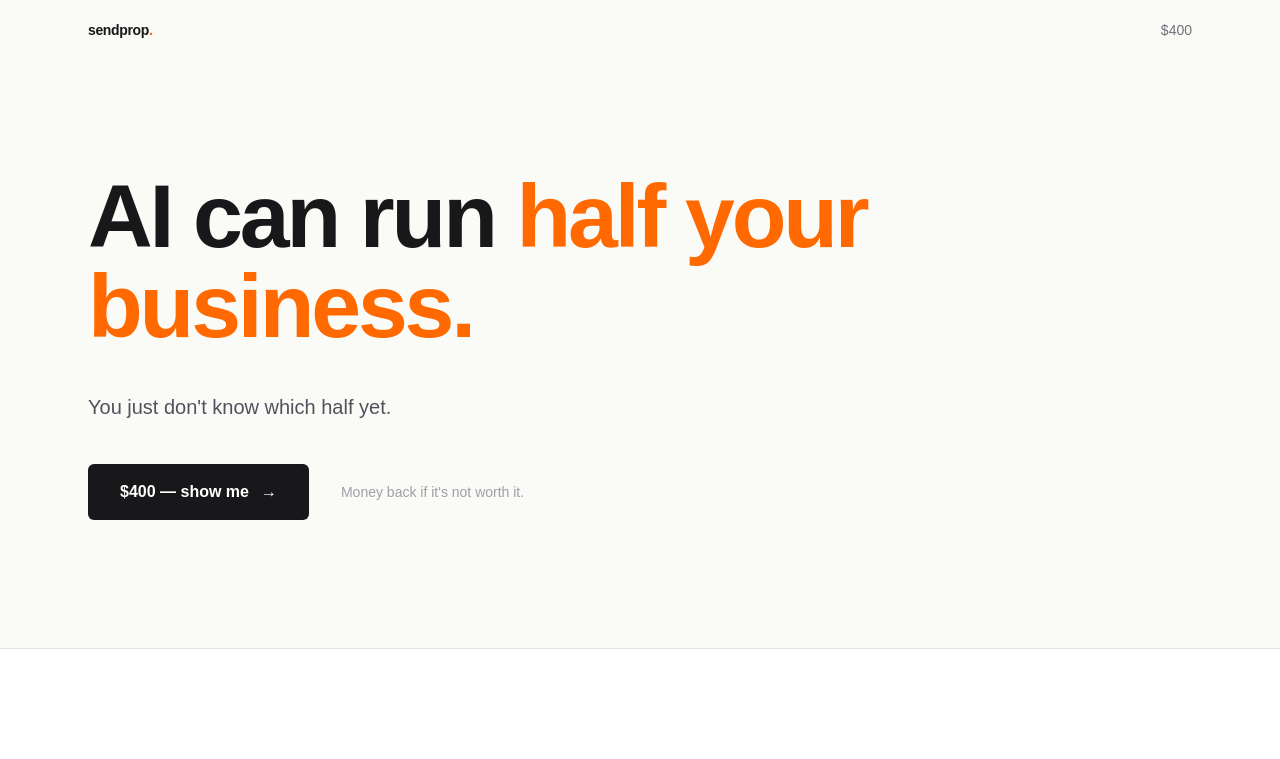
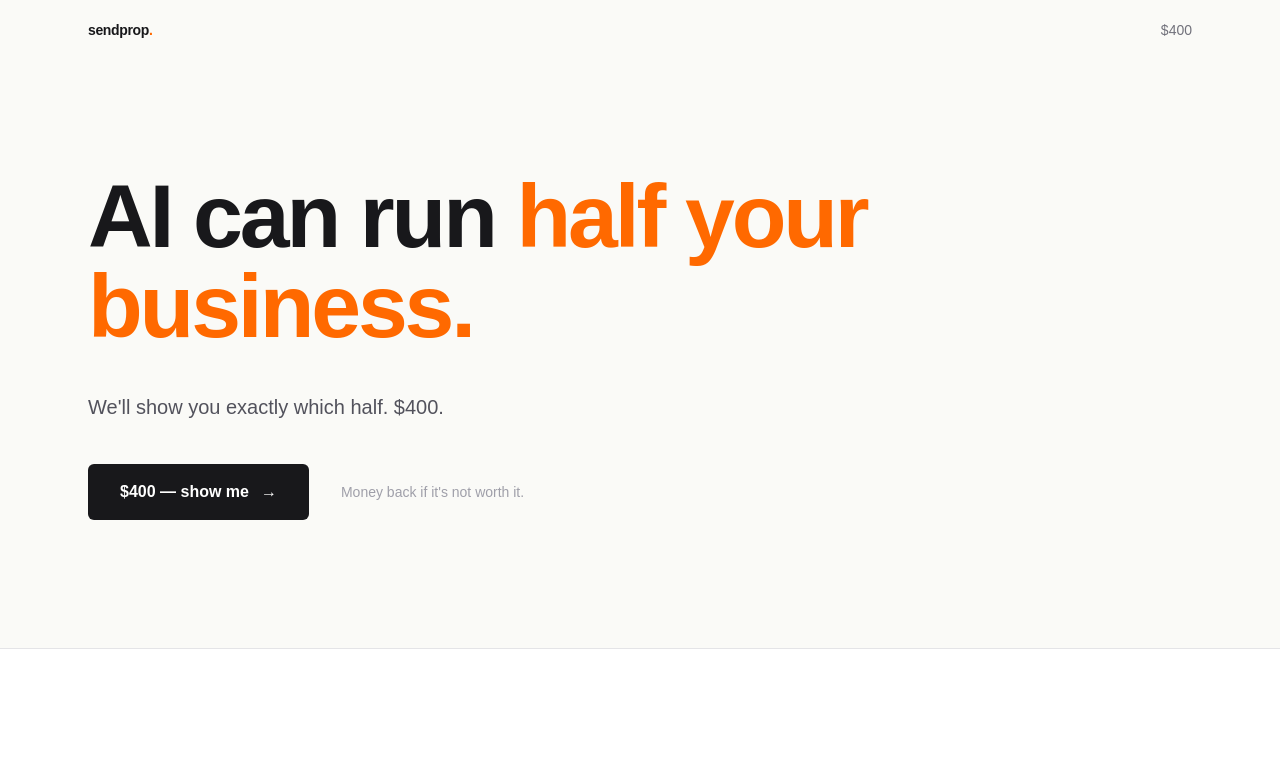
Before and after one commit to jefdiesel/sendprop, a Next.js app: page / in a window 1280 px wide. Shown: the top 759 px of the page. Built offline with nearby package versions, Linux system fonts and the light colour scheme.

Commit message:
Sub-copy: convert curiosity into offer
"We'll show you exactly which half. $400."

Co-Authored-By: Claude Opus 4.6 (1M context) <noreply@anthropic.com>

```diff
--- a/src/app/page.tsx
+++ b/src/app/page.tsx
@@ -29,7 +29,7 @@ export default function HomePage() {
         </h1>
 
         <p className="mt-10 max-w-xl text-xl leading-relaxed text-zinc-600">
-          You just don&apos;t know which half yet.
+          We&apos;ll show you exactly which half. $400.
         </p>
 
         <div className="mt-10 flex items-center gap-8">
```
